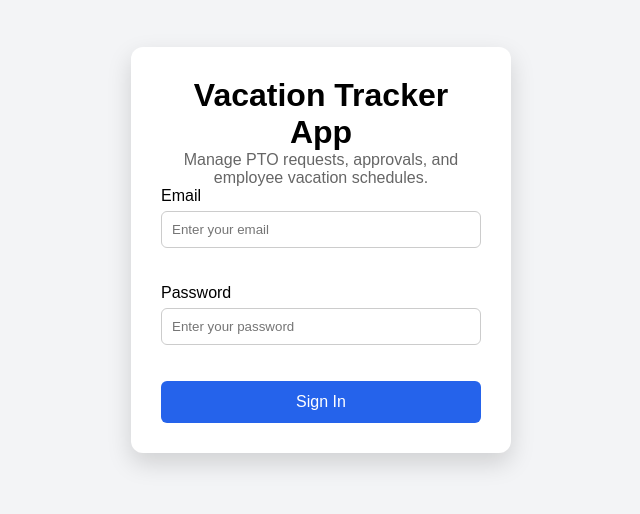
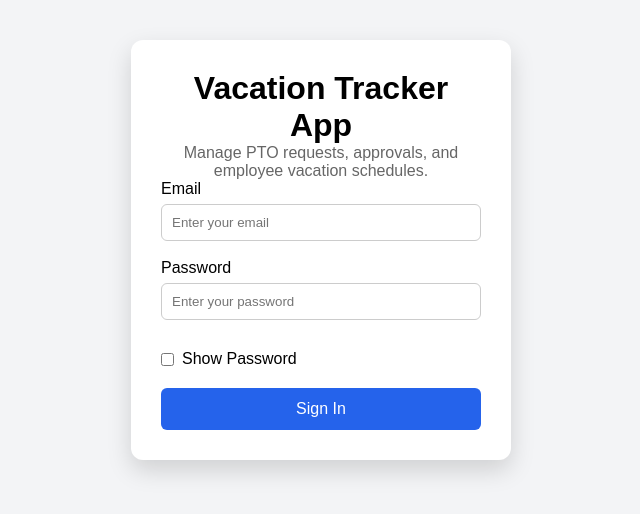
Before and after one commit to Henry-DensonJr33/Vacation-Tracker-App, a React app in the folder frontend/: page / in a window 1280 px wide. Shown: the part 150-664 px from the top of the page, without its empty margins (319-959 px from the left). Built offline with nearby package versions, Linux system fonts and the light colour scheme; the HTML template or start-up script is replaced by a standard one.

Commit message:
Add show password checkbox and login validation

```diff
--- a/frontend/src/App.css
+++ b/frontend/src/App.css
@@ -57,3 +57,26 @@ button {
 button:hover {
   background-color: #1d4ed8;
 }
+
+.login-message {
+  margin-top: 16px;
+  text-align: center;
+  color: #374151;
+}
+
+.show-password-container {
+  display: flex;
+  align-items: center;
+  margin: 12px 0 20px 0;
+}
+
+.show-password-container input {
+  width: auto;
+  margin: 0;
+}
+
+.show-password-label {
+  margin-left: 8px;
+  font-weight: normal;
+  cursor: pointer;
+}
--- a/frontend/src/App.jsx
+++ b/frontend/src/App.jsx
@@ -1,6 +1,23 @@
+import { useId, useState } from 'react';
 import './App.css';
 
 function App() {
+  const [email, setEmail] = useState('');
+  const [password, setPassword] = useState('');
+  const [message, setMessage] = useState('');
+  const [showPassword, setShowPassword] = useState(false);
+
+  function handleSubmit(event) {
+    event.preventDefault();
+
+    if (!email || !password) {
+      setMessage('Please enter both your email and password.');
+      return;
+    }
+
+    setMessage('Login information received successfully.');
+  }
+
   return (
     <div className="app-container">
       <div className="login-card">
@@ -10,29 +27,44 @@ function App() {
           Manage PTO requests, approvals, and employee vacation schedules.
         </p>
 
-      <form>
-        <label>Email</label>
-        <br />
+        <form onSubmit={handleSubmit}>
+          <label htmlFor="email">Email</label>
+
           <input
+            id="email"
             type="email"
             placeholder="Enter your email"
+            value={email}
+            onChange={(event) => setEmail(event.target.value)}
           />
 
-        <br />
-        <br />
+          <label htmlFor="password">Password</label>
 
-        <label>Password</label>
-        <br />
           <input
-          type="password"
+            id="password"
+            type={showPassword ? 'text' : 'password'}
             placeholder="Enter your password"
+            value={password}
+            onChange={(event) => setPassword(event.target.value)}
           />
 
-        <br />
-        <br />
+          <div className="show-password-container">
+            <input
+              type="checkbox"
+              id="showPassword"
+              checked={showPassword}
+              onChange={() => setShowPassword(!showPassword)}
+            />
 
-        <button>Sign In</button>
+            <label htmlFor="showPassword" className="show-password-label">
+              Show Password
+            </label>
+          </div>
+
+          <button type="submit">Sign In</button>
         </form>
+
+        {message && <p className="login-message">{message}</p>}
       </div>
     </div>
   );
```
Lines whose indentation alone changed are shown as unchanged.
